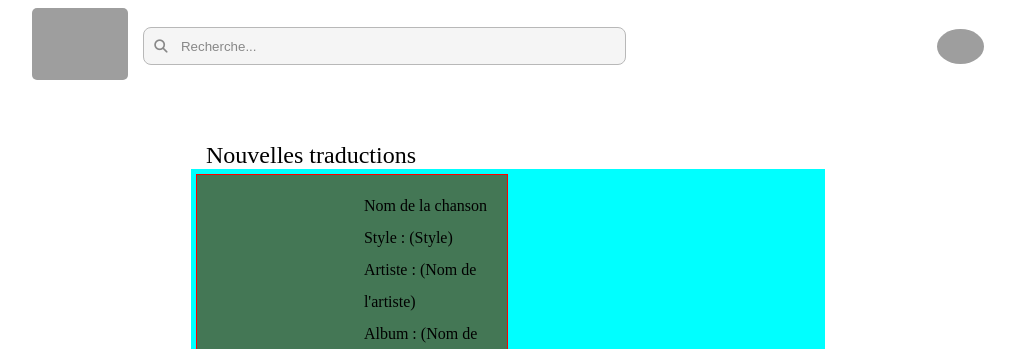
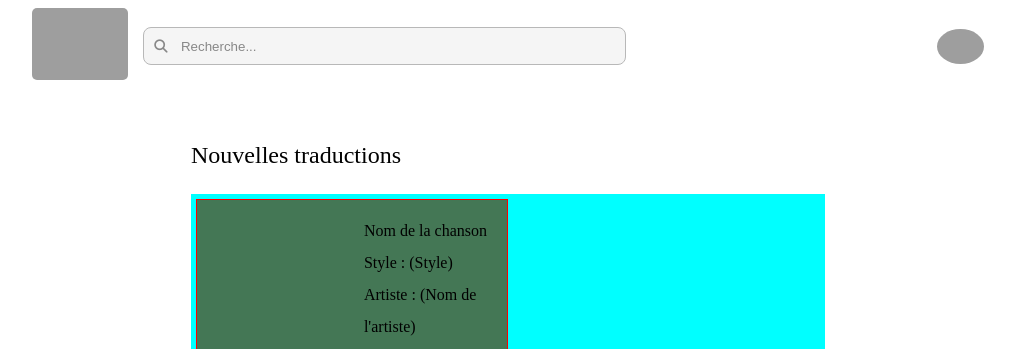
Before and after one commit to Luna-bf/Trouver-ma-traduction, a PHP site: page /front/accueil-connect.html in a window 1280 px wide. Shown: the top 349 px of the page, without its empty margins (132-1147 px from the left). Run offline with PHP 8.4, Linux system fonts and the light colour scheme; style sheets or scripts are compiled from the project's sources; some libraries are stand-ins or nearby versions; some web fonts are replaced; grey boxes are pictures that could not be loaded.

Commit message:
Updated accueil-connect

```diff
--- a/style/pages/_accueil-connect.scss
+++ b/style/pages/_accueil-connect.scss
@@ -9,7 +9,7 @@
     font-family: "PoppinsMedium";
     font-weight: 500;
     font-style: normal;
-    margin: 50px 0 0 15px;
+    margin: 50px 0 25px 0px;
 }
 
 .infos-list ul>li {
```
